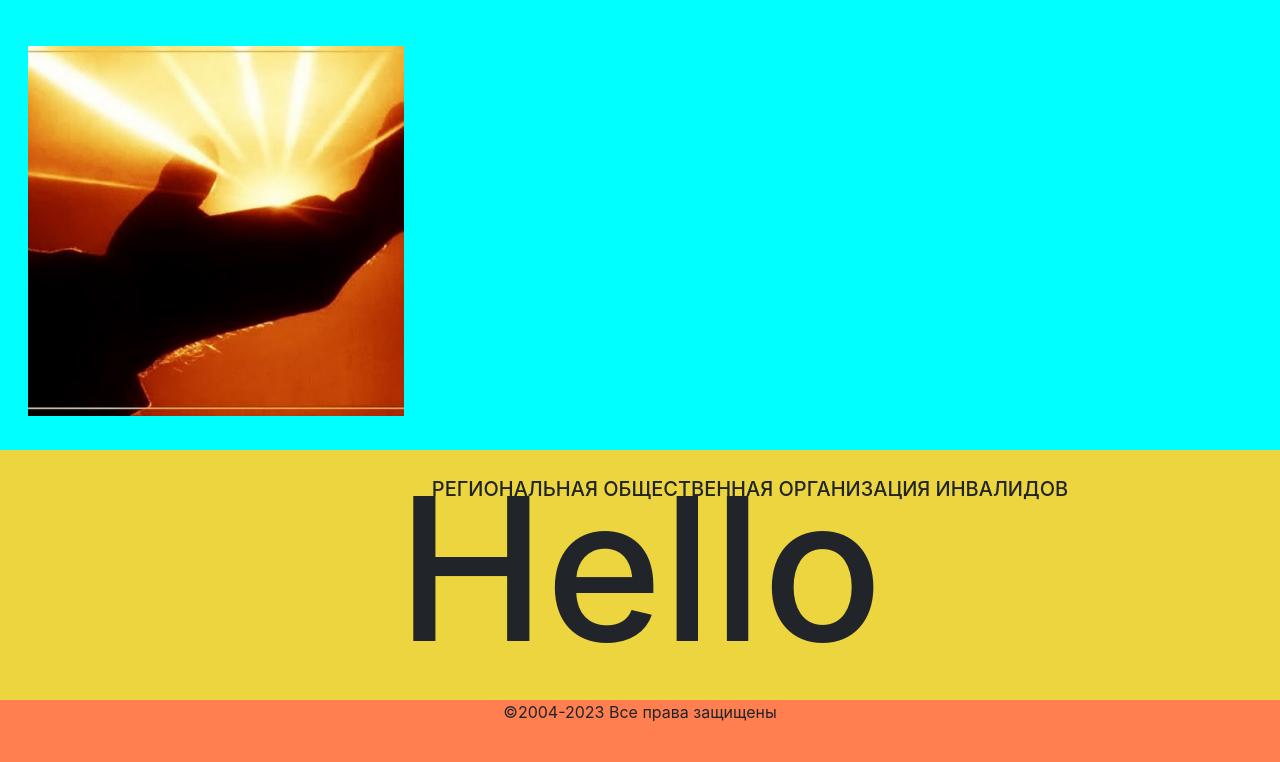
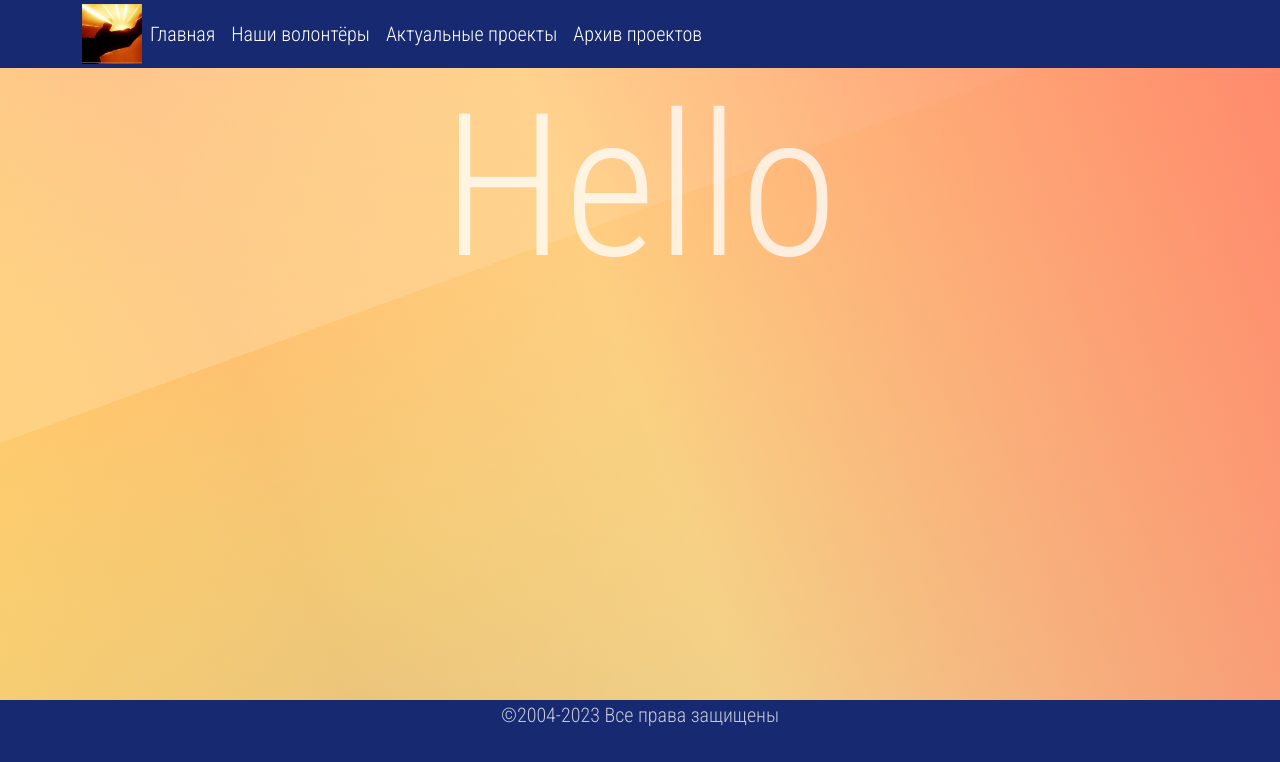
Before and after one commit to roma17111/SodeystvieReact, a React (Create React App) app: page / in a window 1280 px wide. Shown: the top 762 px of the page. Built offline with nearby package versions, Linux system fonts and the light colour scheme.

Commit message:
Доработана шапка сайта и футер + подключен гугл шрифт

```diff
--- a/public/index.html
+++ b/public/index.html
@@ -12,7 +12,9 @@
     <link rel="apple-touch-icon" href="%PUBLIC_URL%/logo192.png" />
     <link rel="manifest" href="%PUBLIC_URL%/manifest.json" />
     <link href="https://cdn.jsdelivr.net/npm/bootstrap@5.3.1/dist/css/bootstrap.min.css" rel="stylesheet" integrity="sha384-4bw+/aepP/YC94hEpVNVgiZdgIC5+VKNBQNGCHeKRQN+PtmoHDEXuppvnDJzQIu9" crossorigin="anonymous">
-
+    <link rel="preconnect" href="https://fonts.googleapis.com">
+    <link rel="preconnect" href="https://fonts.gstatic.com" crossorigin>
+    <link href="https://fonts.googleapis.com/css2?family=Roboto+Condensed:wght@300&display=swap" rel="stylesheet">
     <title>Sodeystvie</title>
   </head>
   <body>
--- a/src/components/Layout.css
+++ b/src/components/Layout.css
@@ -1,3 +1,4 @@
+
 
 * {
     margin: 0;
@@ -6,11 +7,26 @@
 
 html {
     height: 100%;
+
 }
 
 body {
+    font-family: 'Roboto Condensed', sans-serif;
     height: 100%;
-    background-color: #ecd53e;
+    background: linear-gradient(70deg, #FFEF6152 0%, transparent, #FFDF8E82 50%, #FF876BF5 100%), linear-gradient(160deg, transparent, #FFBA9170 35%, #FFA85C7D 35%, #9494945C 100%), radial-gradient(ellipse  at 30%  70%, #FCE97F 0%, #FFB592 100%);
+}
+
+.main{
+    color: rgba(255, 255, 255, 0.75)
+}
+
+footer {
+    color: rgba(255, 255, 255, 0.75);
+    font-size: 20px;
+}
+
+.white{
+    color: aliceblue !important;
 }
 
 .wrapper {
@@ -25,15 +41,10 @@ footer {
     height: 100px;
     margin-top: auto;
     text-align: center;
-    background-color: coral;
+    background-color: #172970 !important;
 }
 
-header {
-    max-height: 450px;
-    height: 450px;
-    font-size: 58px;
-    background-color: aqua;
-}
+
 
 .link {
     text-align: center;
@@ -47,13 +58,3 @@ header {
     width: 400px;
     height: 400px;
 }
-
-@media (max-width: 450px) {
-    .main-image {
-        display: block;
-    }
-    .wrapper{
-        display: block;
-        justify-content: center;
-    }
-}
--- a/src/components/Layout.js
+++ b/src/components/Layout.js
@@ -1,22 +1,25 @@
 import React from 'react';
 import {Link, Outlet} from "react-router-dom";
 import './Layout.css'
-import logo from "../photos/sod.jpg";
+
 import {HeaderInfo} from "./header/HeaderInfo";
 
 let date = new Date().getFullYear()
 
 const Layout = () => {
     return (
-        <div className="wrapper">
-            <header className="header">
-                <img src={logo} className="main-image container-md m-lg-3" alt="Картинка"/>
+        <div className="wrapper" >
+            <header>
                 <HeaderInfo/>
             </header>
-            <main className="main">
+            <main className="main container">
                 <Outlet/>
             </main>
-            <footer className="footer"> ©2004-{date} Все права защищены</footer>
+            <footer className="footer">
+                <div className="container">
+                    ©2004-{date} Все права защищены
+                </div>
+            </footer>
         </div>
     );
 };
--- a/src/components/header/HeaderInfo.css
+++ b/src/components/header/HeaderInfo.css
@@ -4,12 +4,12 @@
     text-align: center;
 
 }
+.white{
+    color: #ffffff !important;
+    border: 0;
+    font-size: 20px;
+}
 
-@media (max-width: 550px) {
-    .info-div-header{
-        width: 500px;
-        display: block;
-        text-align: center;
-
-    }
+.nav-color{
+    background-color: #172970 !important;
 }
--- a/src/components/header/HeaderInfo.js
+++ b/src/components/header/HeaderInfo.js
@@ -1,9 +1,39 @@
 import React from 'react';
 import './HeaderInfo.css'
+import logo from "../../photos/sod.jpg";
 const HeaderInfo = () => {
     return (
-        <div className="info-div-header">
-            <h5 className='container-md'>РЕГИОНАЛЬНАЯ ОБЩЕСТВЕННАЯ ОРГАНИЗАЦИЯ ИНВАЛИДОВ</h5>
+        <div >
+            <nav className="navbar navbar-expand-lg bg-primary p-1 nav-color">
+                <div className="container">
+                    <img src={logo} className="" width= "60"  alt="Картинка"/>
+                    <button className="navbar-toggler white" type="button" data-bs-toggle="collapse"
+                            data-bs-target="#navbarNav" aria-controls="navbarNav" aria-expanded="false"
+                            aria-label="Toggle navigation">
+                        <svg xmlns="http://www.w3.org/2000/svg" width="45" height="45" fill="currentColor"
+                             className="bi bi-list" viewBox="0 0 16 16">
+                            <path fill-rule="evenodd"
+                                  d="M2.5 12a.5.5 0 0 1 .5-.5h10a.5.5 0 0 1 0 1H3a.5.5 0 0 1-.5-.5zm0-4a.5.5 0 0 1 .5-.5h10a.5.5 0 0 1 0 1H3a.5.5 0 0 1-.5-.5zm0-4a.5.5 0 0 1 .5-.5h10a.5.5 0 0 1 0 1H3a.5.5 0 0 1-.5-.5z"/>
+                        </svg>
+                    </button>
+                    <div className="collapse navbar-collapse" id="navbarNav">
+                        <ul className="navbar-nav">
+                            <li className="nav-item">
+                                <a className="nav-link  white" aria-current="page" href="#">Главная</a>
+                            </li>
+                            <li className="nav-item">
+                                <a className="nav-link  white" href="#">Наши волонтёры</a>
+                            </li>
+                            <li className="nav-item">
+                                <a className="nav-link  white" href="#">Актуальные проекты</a>
+                            </li>
+                            <li className="nav-item">
+                                <a className="nav-link  white" href="#">Архив проектов</a>
+                            </li>
+                        </ul>
+                    </div>
+                </div>
+            </nav>
         </div>
     );
 };
```
